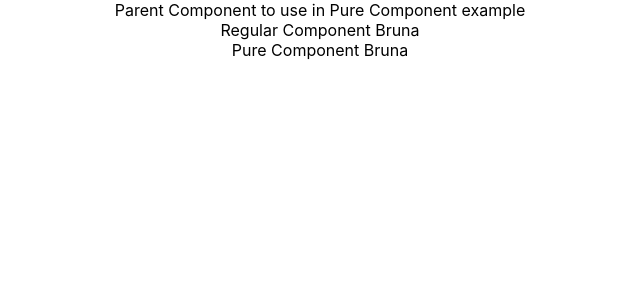
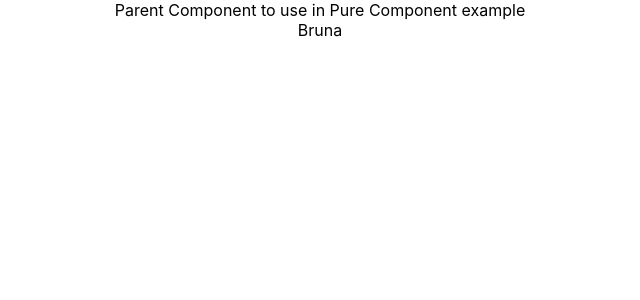
Before and after one commit to brugobi/react-tutorial, a React (Create React App) app: page / in a window 1280 px wide. Shown: the top 300 px of the page, without its empty margins (320-960 px from the left). Built offline with nearby package versions, Linux system fonts and the light colour scheme.

Commit message:
add memo case

```diff
--- /dev/null
+++ b/src/components/MemoComp.js
@@ -0,0 +1,12 @@
+import React from 'react'
+
+function MemoComp({ name }) {
+  console.log('Rendering Memo Component')
+  return (
+    <div>
+      {name}
+    </div>
+  )
+}
+
+export default React.memo(MemoComp);
--- a/src/components/ParenttoUsePureComponentEx.js
+++ b/src/components/ParenttoUsePureComponentEx.js
@@ -1,4 +1,5 @@
 import React, { Component, PureComponent } from 'react'
+import MemoComp from './MemoComp'
 import PureComp from './PureComp'
 import RegComp from './RegComp'
 
@@ -16,7 +17,7 @@
       this.setState({
         name: 'Bruna'
       })
-    }, 20000)
+    }, 2000)
   }
 
   render() {
@@ -24,8 +25,9 @@
     return (
       <div>
         Parent Component to use in Pure Component example
-        <RegComp name={this.state.name} />
-        <PureComp name={this.state.name} />
+        <MemoComp name={this.state.name} />
+        {/* <RegComp name={this.state.name} /> */}
+        {/* <PureComp name={this.state.name} /> */}
       </div>
     )
   }
```
